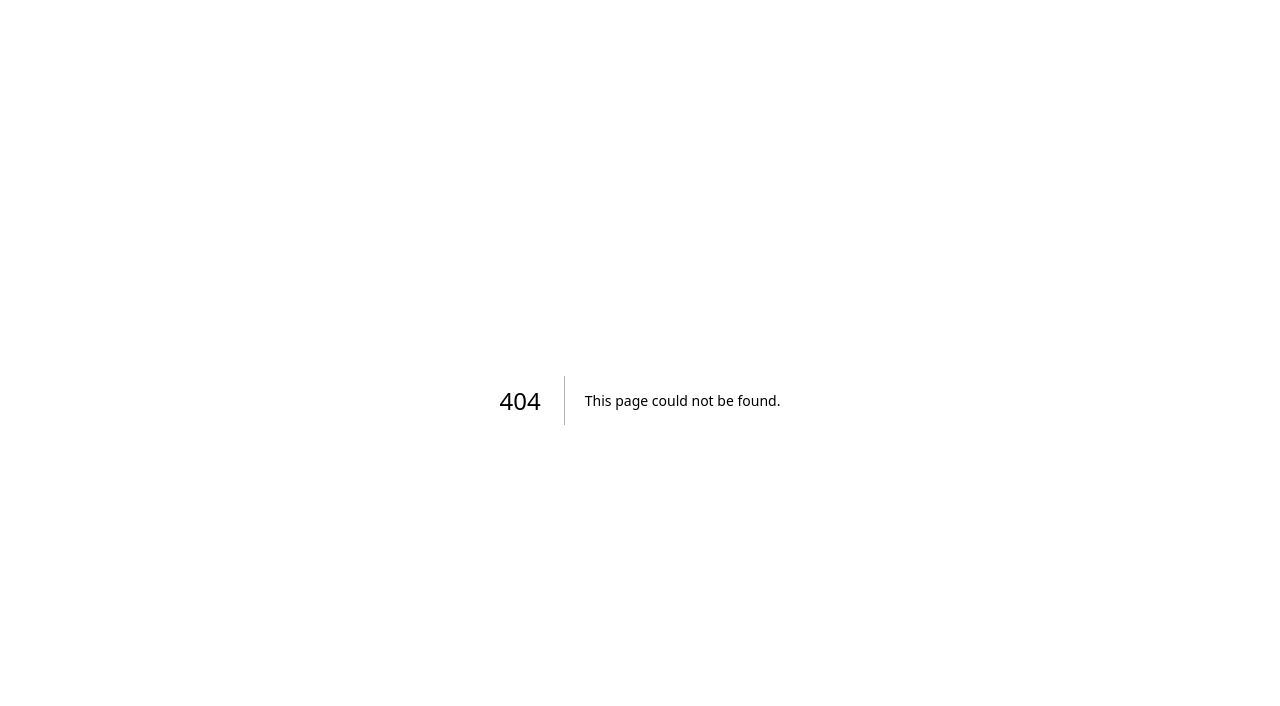
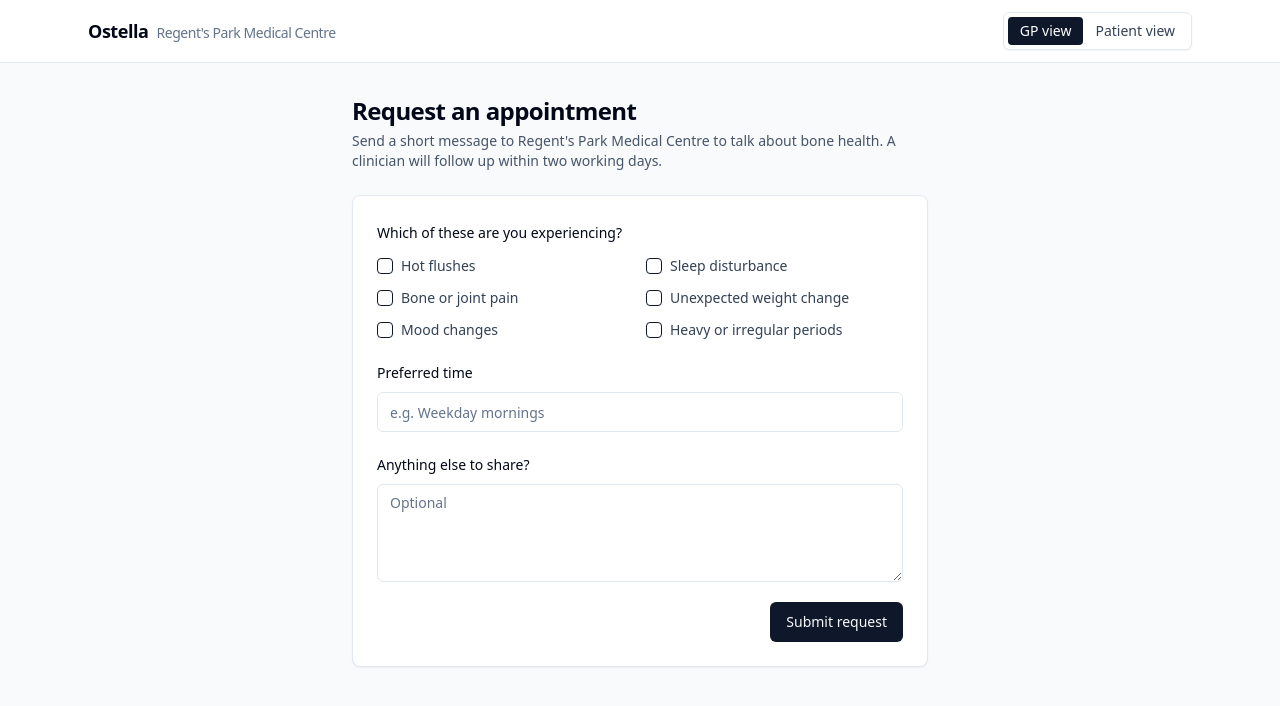
Before and after one commit to rexheng/ostella, a Next.js app: page /demo/patient/refer in a window 1280 px wide. Before the commit this address had no page. Shown: the top 706 px of the page. Built offline with nearby package versions, Linux system fonts and the light colour scheme; no server answers.

Commit message:
feat(patient): self-referral form with local success state

```diff
--- /dev/null
+++ b/app/demo/patient/refer/page.tsx
@@ -0,0 +1,22 @@
+// app/demo/patient/refer/page.tsx
+// Server component shell around the SelfReferralForm client component.
+
+import { SelfReferralForm } from "@/components/SelfReferralForm";
+
+export default function ReferPage() {
+  return (
+    <div className="mx-auto max-w-xl space-y-6">
+      <div>
+        <h1 className="text-2xl font-semibold tracking-tight">
+          Request an appointment
+        </h1>
+        <p className="mt-1 text-sm text-slate-600">
+          Send a short message to Regent&apos;s Park Medical Centre to talk
+          about bone health. A clinician will follow up within two working
+          days.
+        </p>
+      </div>
+      <SelfReferralForm />
+    </div>
+  );
+}
--- /dev/null
+++ b/components/SelfReferralForm.tsx
@@ -0,0 +1,94 @@
+// components/SelfReferralForm.tsx
+// Client component. Local-only form: no network call, no persistence.
+// On submit, flips to a success Card. This is the demo's "patient
+// requests an appointment" moment — sufficient for MVP storytelling.
+
+"use client";
+
+import { useState } from "react";
+import { Card } from "@/components/ui/card";
+import { Button } from "@/components/ui/button";
+import { Input } from "@/components/ui/input";
+import { Textarea } from "@/components/ui/textarea";
+import { Label } from "@/components/ui/label";
+import { Checkbox } from "@/components/ui/checkbox";
+
+const SYMPTOMS = [
+  "Hot flushes",
+  "Sleep disturbance",
+  "Bone or joint pain",
+  "Unexpected weight change",
+  "Mood changes",
+  "Heavy or irregular periods",
+] as const;
+
+export function SelfReferralForm() {
+  const [submitted, setSubmitted] = useState(false);
+
+  if (submitted) {
+    return (
+      <Card className="border-emerald-200 bg-emerald-50 p-6 text-center">
+        <h2 className="text-lg font-semibold text-emerald-900">
+          Request received
+        </h2>
+        <p className="mt-2 text-sm text-emerald-800">
+          Your request has been sent to Regent&apos;s Park Medical Centre. A
+          member of the team will contact you within two working days.
+        </p>
+      </Card>
+    );
+  }
+
+  return (
+    <Card className="p-6">
+      <form
+        onSubmit={(e) => {
+          e.preventDefault();
+          setSubmitted(true);
+        }}
+        className="space-y-5"
+      >
+        <div>
+          <Label className="text-sm font-medium">
+            Which of these are you experiencing?
+          </Label>
+          <div className="mt-3 grid grid-cols-1 gap-3 sm:grid-cols-2">
+            {SYMPTOMS.map((s) => (
+              <label
+                key={s}
+                className="flex cursor-pointer items-center gap-2 text-sm text-slate-700"
+              >
+                <Checkbox />
+                <span>{s}</span>
+              </label>
+            ))}
+          </div>
+        </div>
+        <div>
+          <Label htmlFor="preferred" className="text-sm font-medium">
+            Preferred time
+          </Label>
+          <Input
+            id="preferred"
+            className="mt-2"
+            placeholder="e.g. Weekday mornings"
+          />
+        </div>
+        <div>
+          <Label htmlFor="message" className="text-sm font-medium">
+            Anything else to share?
+          </Label>
+          <Textarea
+            id="message"
+            rows={4}
+            className="mt-2"
+            placeholder="Optional"
+          />
+        </div>
+        <div className="flex justify-end">
+          <Button type="submit">Submit request</Button>
+        </div>
+      </form>
+    </Card>
+  );
+}
```
